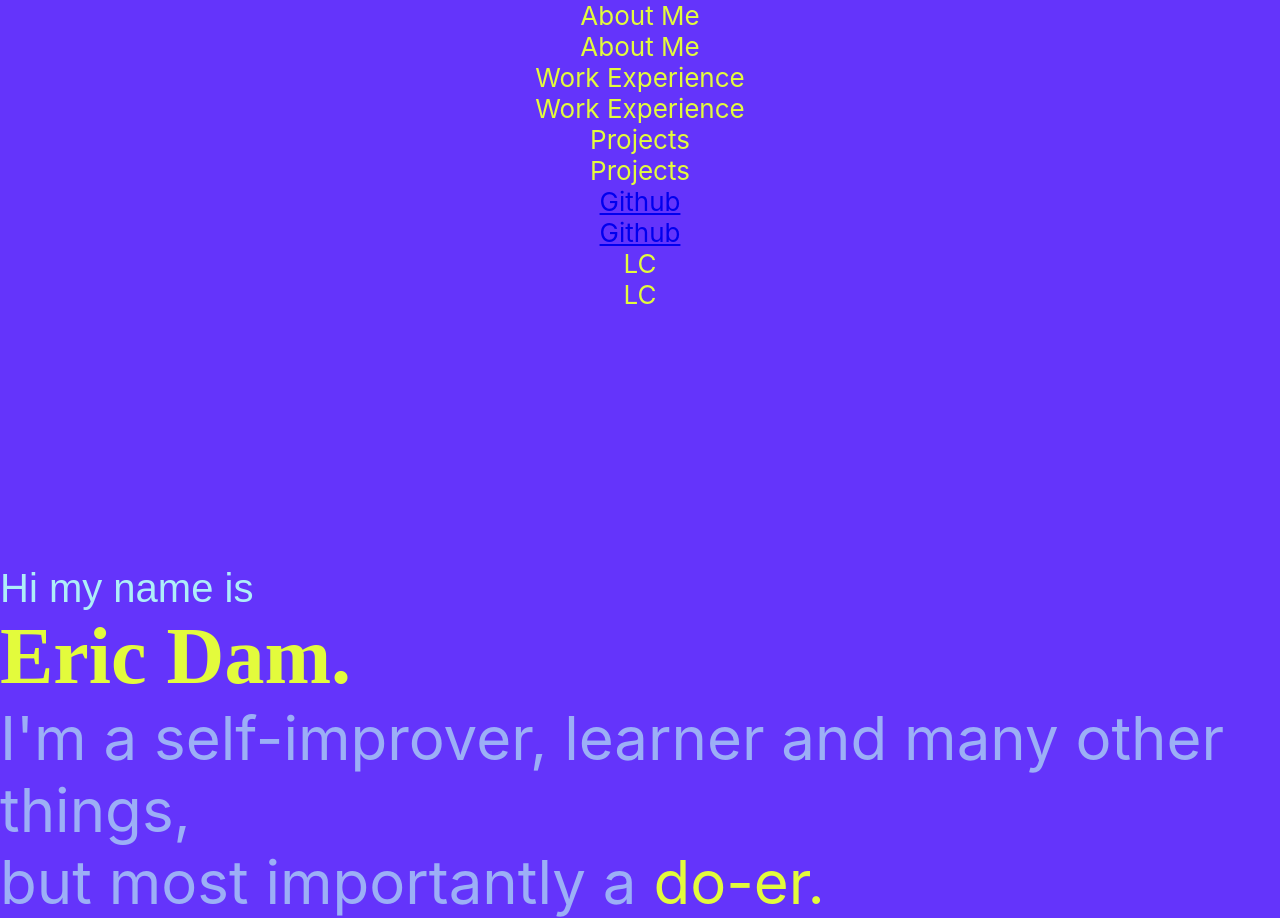
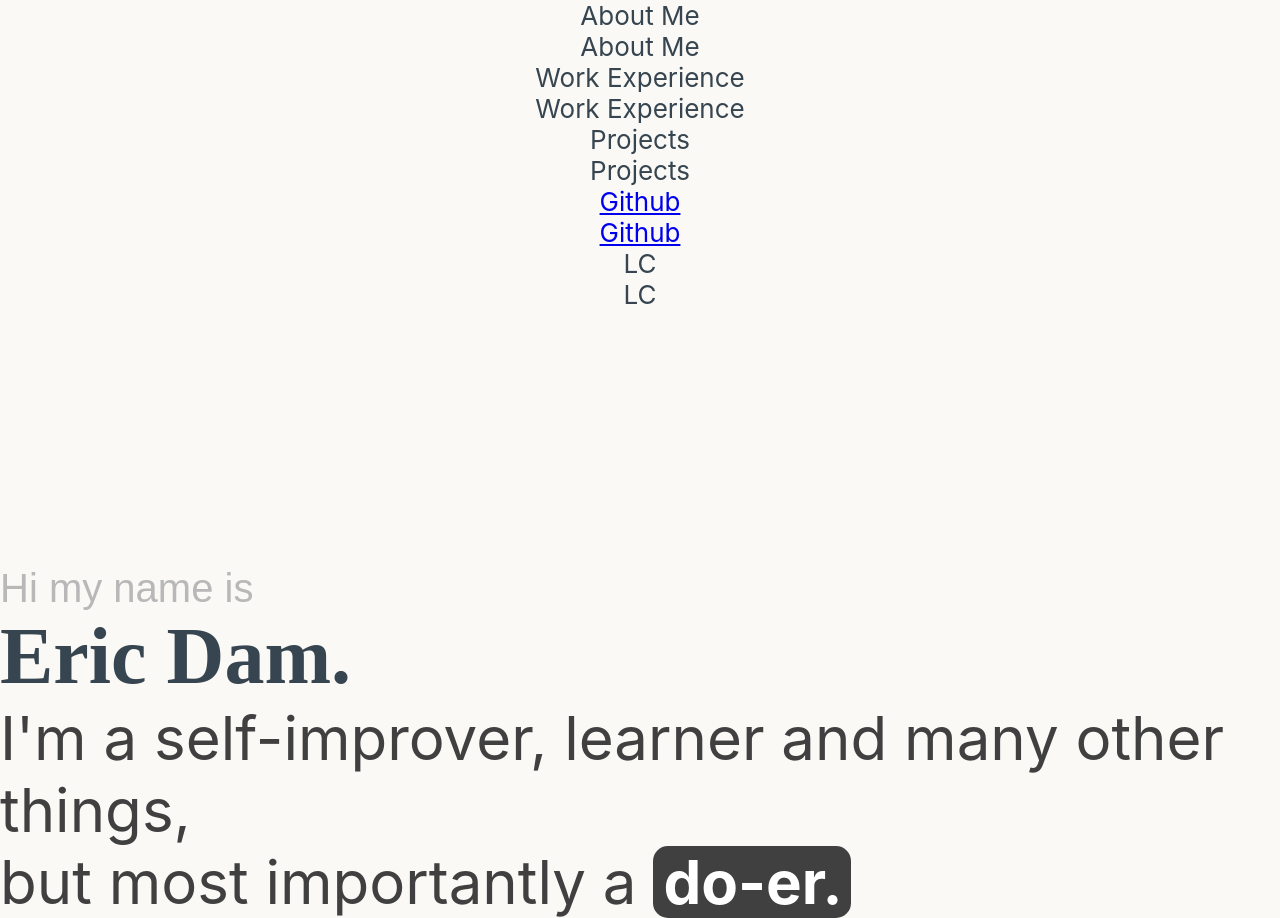
Before and after one commit to edam016/ericdam.net, a React (Create React App) app in the folder ericdam.net/: page / in a window 1280 px wide. Built offline with nearby package versions, Linux system fonts and the light colour scheme; a web font is replaced by a local one.

Commit message:
Revamped hero page

```diff
--- a/ericdam.net/src/App.css
+++ b/ericdam.net/src/App.css
@@ -14,16 +14,15 @@
 }
 
 .App-header {
-  background-color: 	#6434fb;
+  background-color: 	#FAF9F6;
   min-height: 100vh;
   display: flex;
   flex-direction: column;
   align-items: center;
   justify-content: center;
   font-size: calc(10px + 2vmin);
-  color: 	 #e3fb3c;
+  color: #36454F;
 }
-
 .App-link {
   color: #61dafb;
 }
--- a/ericdam.net/src/components/Hero.css
+++ b/ericdam.net/src/components/Hero.css
@@ -9,7 +9,7 @@
 
 .hero-intro-text{
     font-size: 40px;
-    color: #aeeef8;
+    color: #B8B8B8;
     font-family: 'Montserrat', sans-serif;
 }
 
@@ -20,7 +20,7 @@
 }
 
 .hero-blurb-text{
-    color: #9caff6;
+    color: 	#404040;
 }
 
 .hero_image{
@@ -29,3 +29,12 @@
     height: 500px;
     margin-top: 10%;
 }
+
+mark {
+    background-color: #404040;
+    color: #FFFF;
+    font-weight: bold;
+    border-radius: 15px;
+    padding-left:10px;
+    padding-right:8px;
+  }
--- a/ericdam.net/src/components/Hero.tsx
+++ b/ericdam.net/src/components/Hero.tsx
@@ -14,7 +14,7 @@ export const Hero = () => {
             <b>Eric Dam.</b>
             </div>
             <div className ="hero-blurb-text">
-          I'm a self-improver, learner and many other things, <br /> but most importantly a <span style={{ color: '#e3fb3c'}}>do-er.</span>
+          I'm a self-improver, learner and many other things, <br /> but most importantly a <span style={{ color: '#FFFF'}}><mark> do-er. </mark></span>
           </div>
         <div>
         {/* <Image className='hero_image' src={hero_image} alt="image"/> */}
--- a/ericdam.net/src/components/Navbar.tsx
+++ b/ericdam.net/src/components/Navbar.tsx
@@ -3,7 +3,7 @@ import { AppstoreOutlined, MailOutlined, SettingOutlined } from '@ant-design/ico
 import type { MenuProps } from 'antd';
 import { Menu } from 'antd';
 import './Navbar.css';
-import NavItem from './NavItem';
+import NavItem from './NavItem.tsx';
 
 const navItems = [
     {
```
